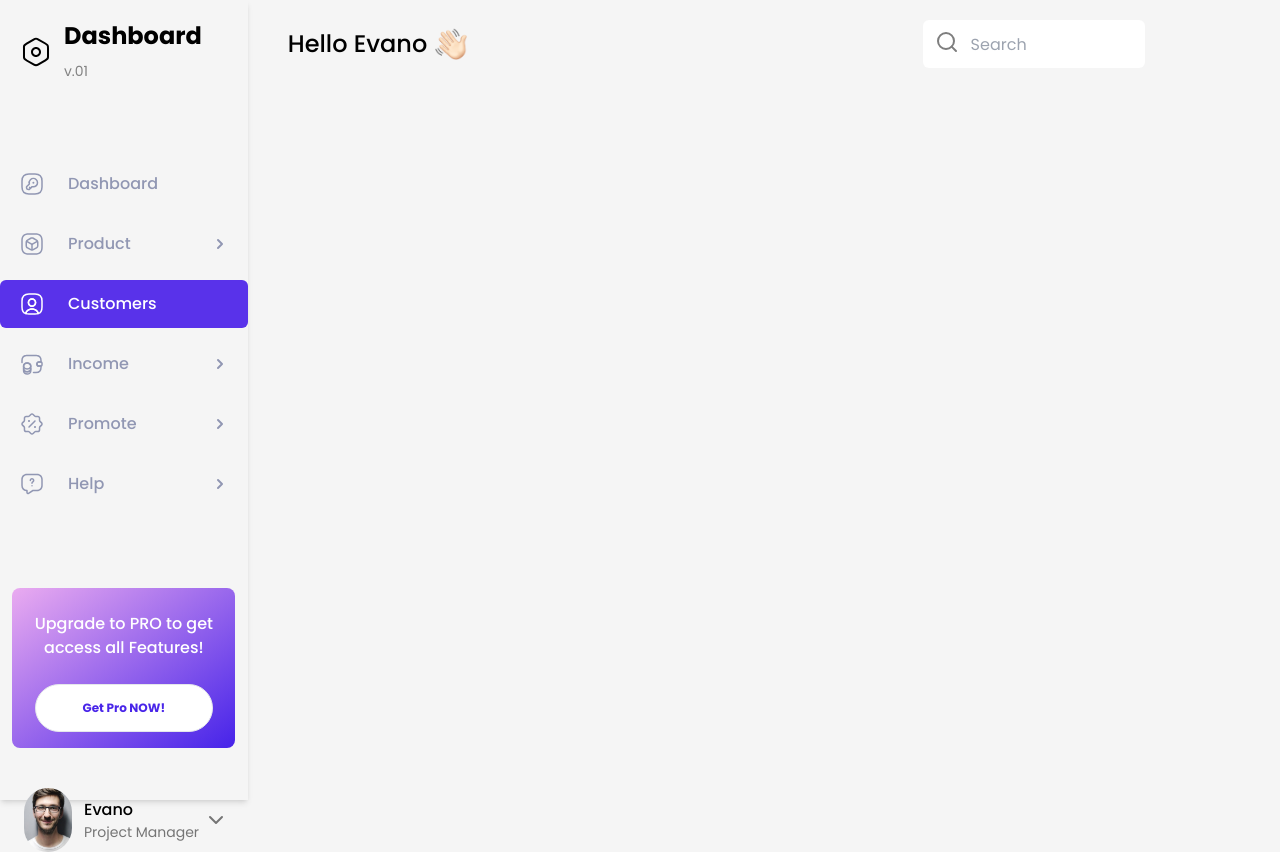
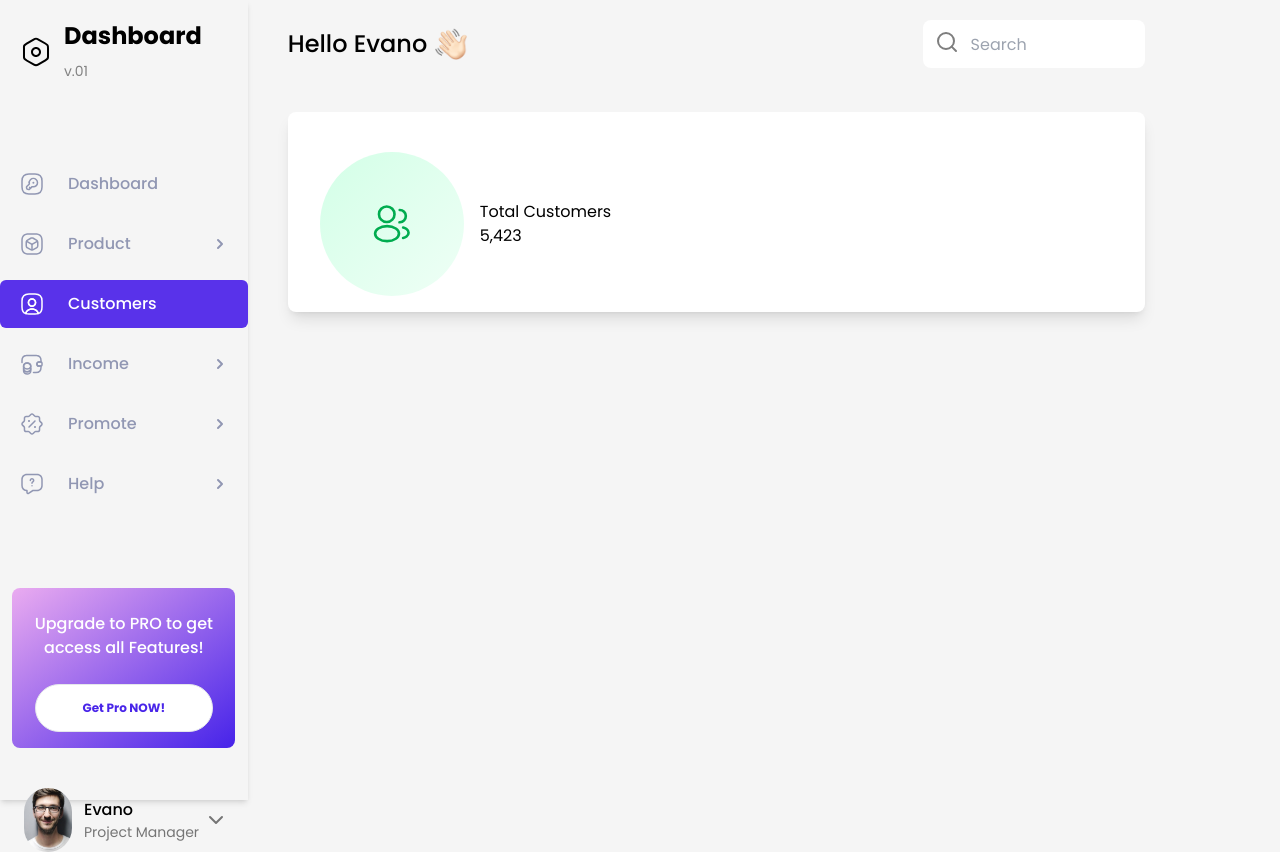
Before and after one commit to olumatty/CRM-DASHBOARD, a React (Vite) app: page / in a window 1280 px wide. Built offline with nearby package versions, Linux system fonts and the light colour scheme.

Commit message:
Overview 1.0

```diff
--- a/src/components/Header.jsx
+++ b/src/components/Header.jsx
@@ -18,7 +18,7 @@ const Header = () => {
           <input
             type="text"
             placeholder="Search"
-            className="h-12 w-full lg:w-[70%] px-2 md:px-10  lg:px-12 border-gray-300 rounded-md outline-none border-none"
+            className="h-12 w-full lg:w-[70%] px-2 md:px-10  lg:px-12 border-gray-300 rounded-lg outline-none border-none"
           />
           <div className="w-8 h-8 top-2.5 absolute hidden lg:block right-65 left-3 items-center">
             <img src={Search} alt=" " />
--- /dev/null
+++ b/src/components/Overview.jsx
@@ -0,0 +1,25 @@
+import React from "react";
+import Customer from "../assets/Total-Customer.svg";
+
+const Overview = () => {
+  return (
+    <div className="px-10 mt-6">
+      <div className="w-[90%] h-[200px] px-8 py-10 bg-white rounded-lg items-center shadow-lg">
+        <div className="flex items-center space-x-4">
+          <div className="h-36 w-36 bg-gradient-to-br from-[#D3FFE7] to-[#EFFFF6] rounded-full flex items-center justify-center ">
+            <img src={Customer} alt="" />
+          </div>
+          <div>
+              <h3>Total Customers</h3>
+              <h1>5,423</h1>
+              <div>
+
+              </div>
+            </div>
+        </div>
+      </div>
+    </div>
+  );
+};
+
+export default Overview;
--- a/src/pages/Dashboard.jsx
+++ b/src/pages/Dashboard.jsx
@@ -1,6 +1,7 @@
 import React from 'react'
 import Sidebar from '../components/Sidebar'
 import Header from '../components/Header'
+import Overview from '../components/Overview'
 
 const Home = () => {
   return (
@@ -8,6 +9,7 @@ const Home = () => {
       <Sidebar/>
       <div className='w-full'>
         <Header/>
+        <Overview/>
       </div>
     </div>
   )
```
Also changed, not shown: src/assets/arrow-green.svg (added).
